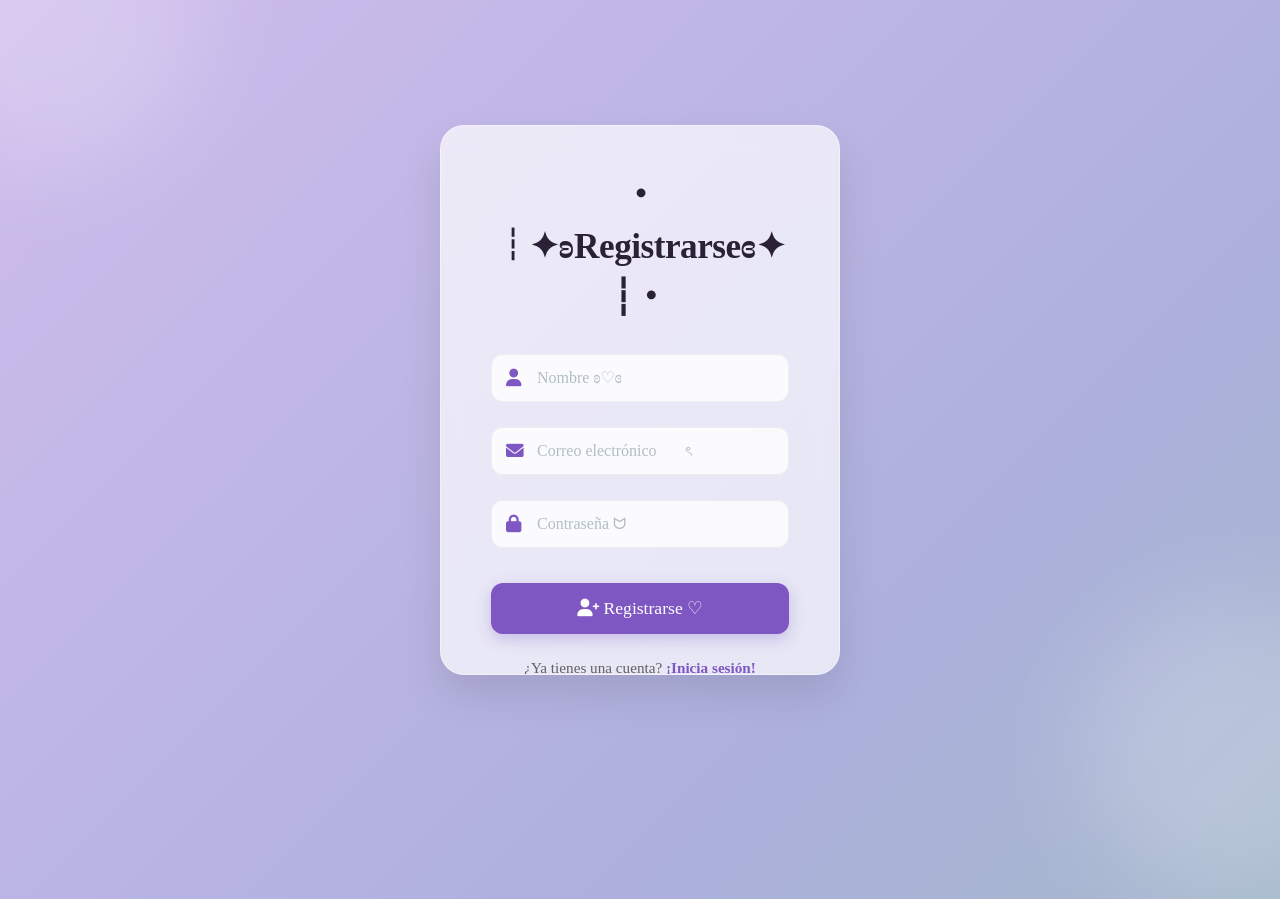
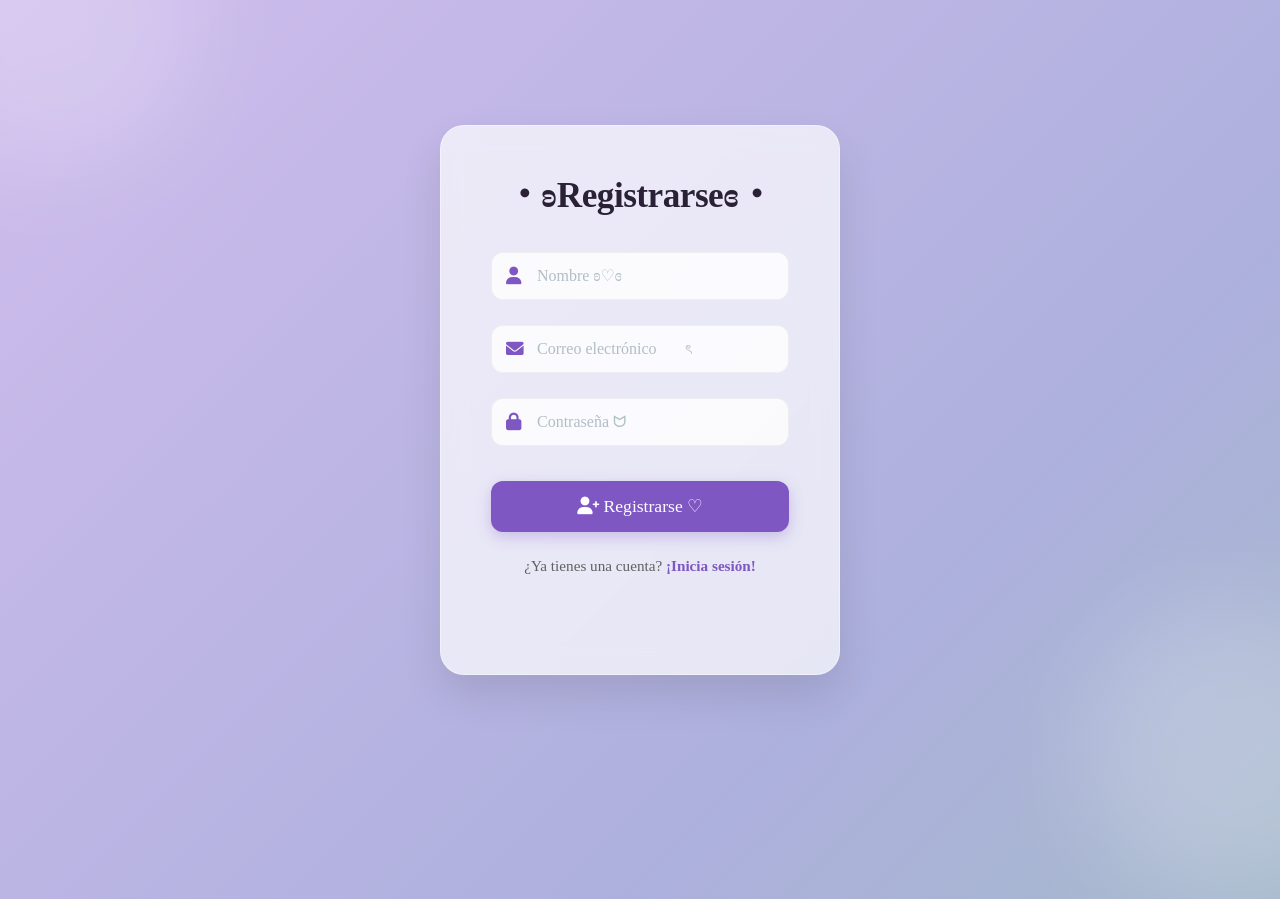
Before and after one commit to jose24529/proyecto-huerto-final, a website: page publico/index.html in a window 1280 px wide. Both pictures are taken after a click on the link "¡Crea una cuenta!". Shown: the top 899 px of the page. Drawn offline with Linux system fonts and the light colour scheme.

Commit message:
type shi

```diff
--- a/publico/index.html
+++ b/publico/index.html
@@ -274,7 +274,7 @@
         </div>
 
         <div class="form-box register-box">
-            <h2>・┆✦ʚRegistrarseɞ✦ ┆・</h2>
+            <h2>・ʚRegistrarseɞ・</h2>
             <div class="input-group">
                 <input type="text" id="regNombre" placeholder="Nombre ʚ♡ɞ" required>
                 <i class="fas fa-user"></i>
```
